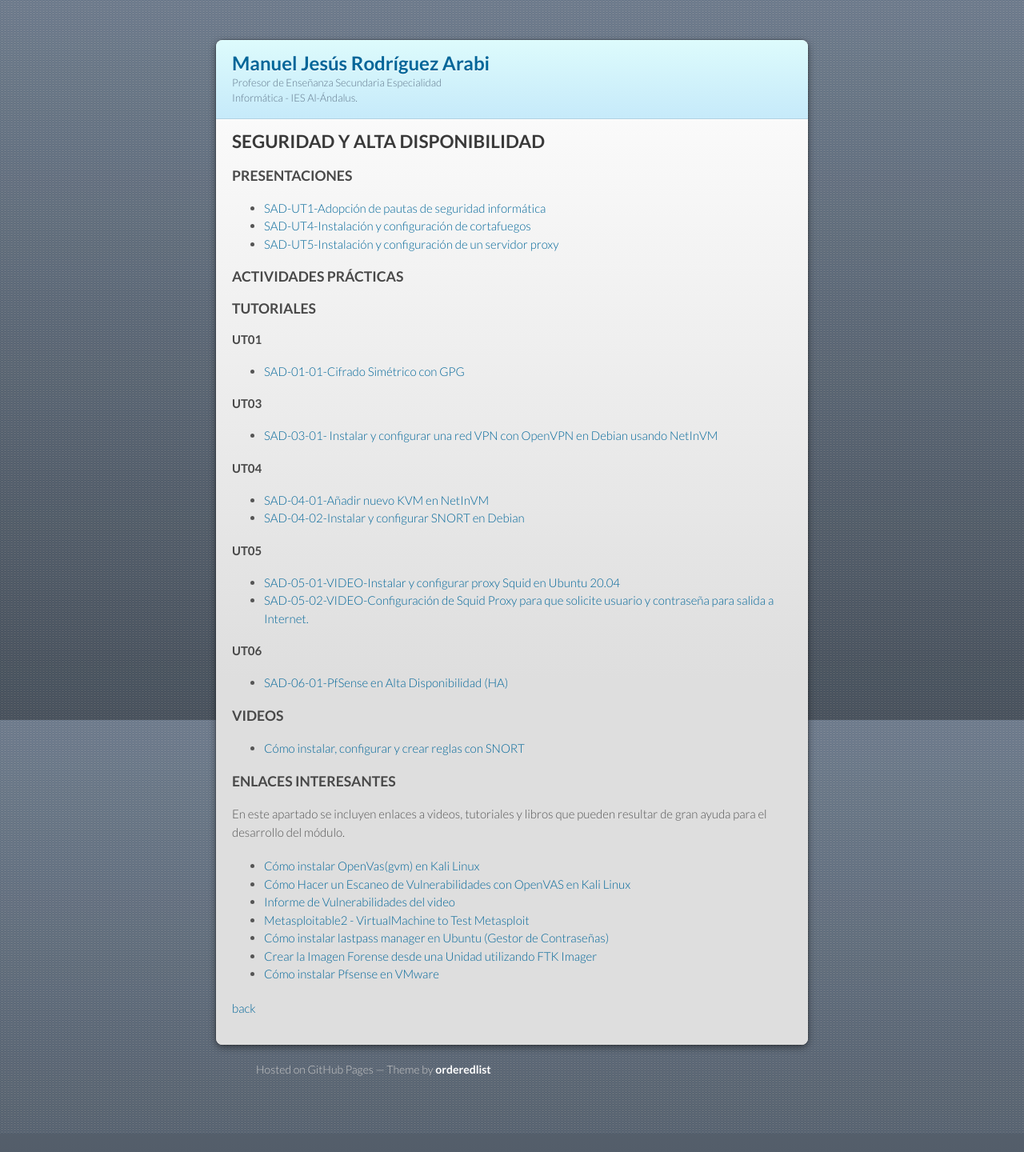
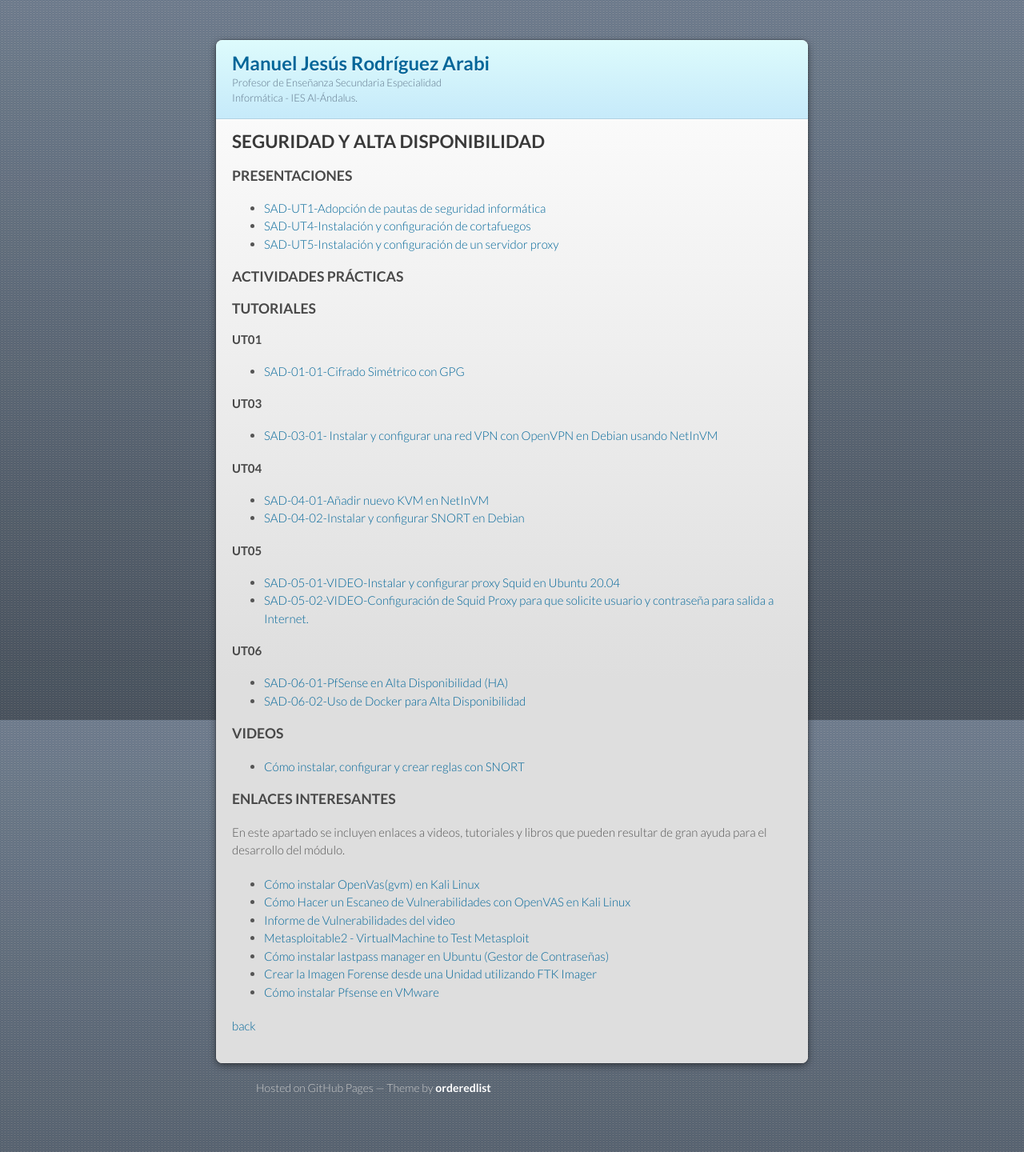
Before and after one commit to mrodara/mrodara.github.io, a Jekyll site: the page built from mods/sad.md, in a window 1280 px wide. Shown: the whole page at 80% size. Built offline with Jekyll 4.4.1, drawn with Linux system fonts in a browser that asks for light colours; our own code applies the rules of GitHub Pages for plain Markdown files; before the commit the page ends 1417 px from its top, so only the background shows below that.

Commit message:
SAD-Subida videos sobre docker

```diff
--- a/mods/sad.md
+++ b/mods/sad.md
@@ -36,6 +36,7 @@ layout: default
 #### UT06
 
 * [SAD-06-01-PfSense en Alta Disponibilidad (HA)](https://youtu.be/wTUchaXLc_w)
+* [SAD-06-02-Uso de Docker para Alta Disponibilidad](https://drive.google.com/drive/folders/1deSqf1WMA1FXbGSUzoJGHaoY4uyvXVUT?usp=sharing)
 
 ### VIDEOS
 
```
